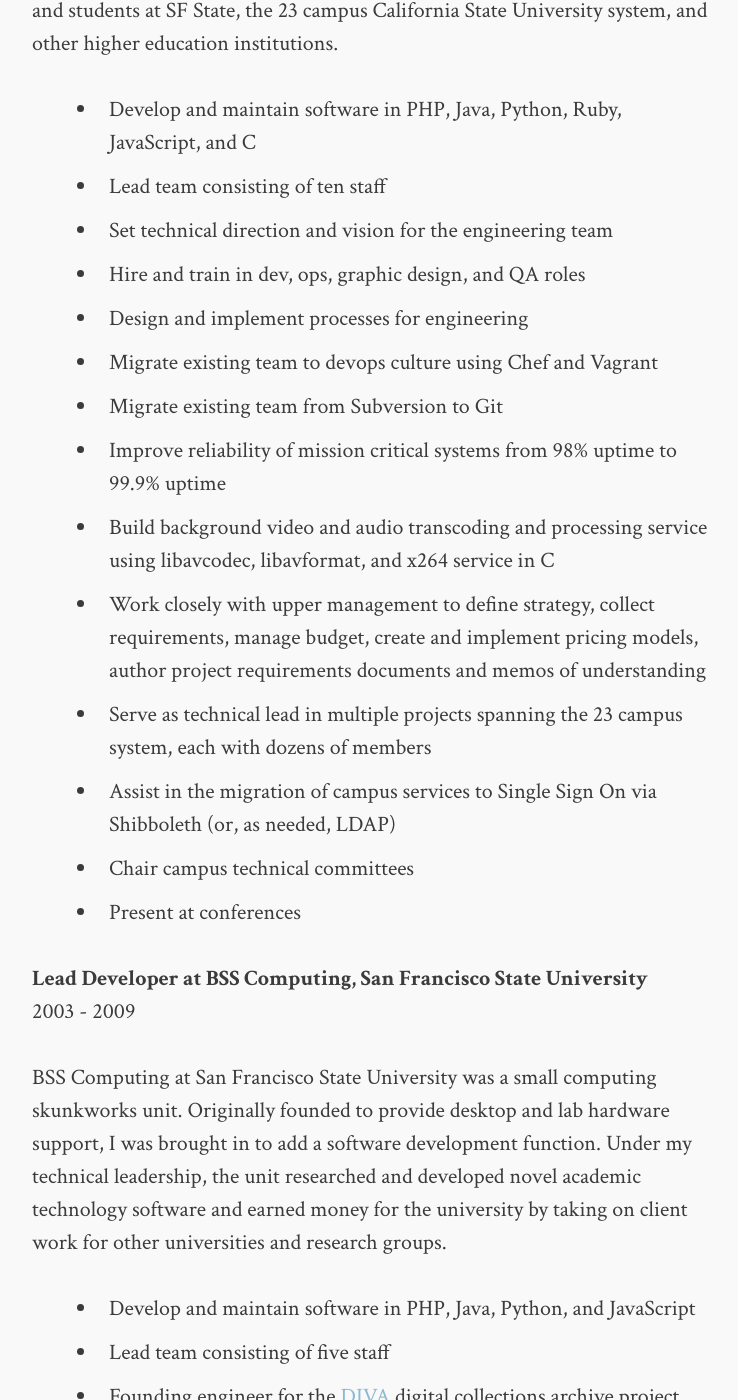
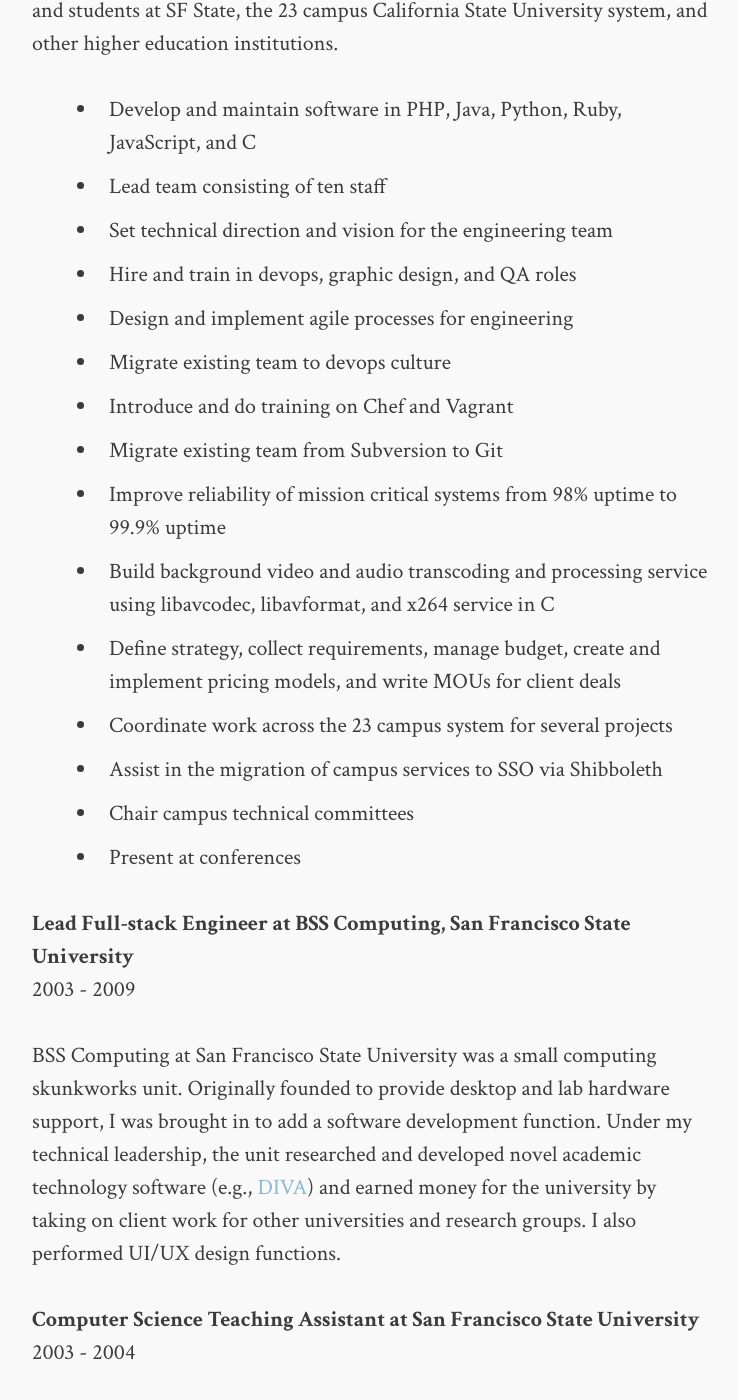
Before and after one commit to dkoepke/dkoepke.github.io, a Jekyll site: the page built from Resume.md, in a window 1280 px wide and 1400 px high, scrolled down 4542 px. Shown: the whole window, without its empty margins (268-1006 px from the left). Built offline with Jekyll 4.4.1, drawn with Linux system fonts in a browser that asks for light colours; some of the changed text lies outside the part shown.

Commit message:
Condense resume for jobs > 5y ago.

```diff
--- a/Resume.md
+++ b/Resume.md
@@ -81,31 +81,23 @@ Academic Technology at San Francisco State University has the mission of using t
 * Develop and maintain software in PHP, Java, Python, Ruby, JavaScript, and C
 * Lead team consisting of ten staff
 * Set technical direction and vision for the engineering team
-* Hire and train in dev, ops, graphic design, and QA roles
-* Design and implement processes for engineering
-* Migrate existing team to devops culture using Chef and Vagrant
+* Hire and train in devops, graphic design, and QA roles
+* Design and implement agile processes for engineering
+* Migrate existing team to devops culture
+* Introduce and do training on Chef and Vagrant
 * Migrate existing team from Subversion to Git
 * Improve reliability of mission critical systems from 98% uptime to 99.9% uptime
 * Build background video and audio transcoding and processing service using libavcodec, libavformat, and x264 service in C
-* Work closely with upper management to define strategy, collect requirements, manage budget, create and implement pricing models, author project requirements documents and memos of understanding
-* Serve as technical lead in multiple projects spanning the 23 campus system, each with dozens of members
-* Assist in the migration of campus services to Single Sign On via Shibboleth (or, as needed, LDAP)
+* Define strategy, collect requirements, manage budget, create and implement pricing models, and write MOUs for client deals
+* Coordinate work across the 23 campus system for several projects
+* Assist in the migration of campus services to SSO via Shibboleth
 * Chair campus technical committees
 * Present at conferences
 
-**Lead Developer at BSS Computing, San Francisco State University**<br>
+**Lead Full-stack Engineer at BSS Computing, San Francisco State University**<br>
 2003 - 2009
 
-BSS Computing at San Francisco State University was a small computing skunkworks unit. Originally founded to provide desktop and lab hardware support, I was brought in to add a software development function. Under my technical leadership, the unit researched and developed novel academic technology software and earned money for the university by taking on client work for other universities and research groups.
-
-* Develop and maintain software in PHP, Java, Python, and JavaScript
-* Lead team consisting of five staff
-* Founding engineer for the [DIVA](https://diva.sfsu.edu/) digital collections archive project
-* Assist in founding a development team with a startup-like culture
-* Hire and train engineering and graphic design staff
-* Perform graphic, logo, and web design
-* Conduct client meetings, requirements analysis
-* Present at conferences
+BSS Computing at San Francisco State University was a small computing skunkworks unit. Originally founded to provide desktop and lab hardware support, I was brought in to add a software development function. Under my technical leadership, the unit researched and developed novel academic technology software (e.g., [DIVA](https://diva.sfsu.edu/)) and earned money for the university by taking on client work for other universities and research groups. I also performed UI/UX design functions.
 
 **Computer Science Teaching Assistant at San Francisco State University**<br>
 2003 - 2004
```
